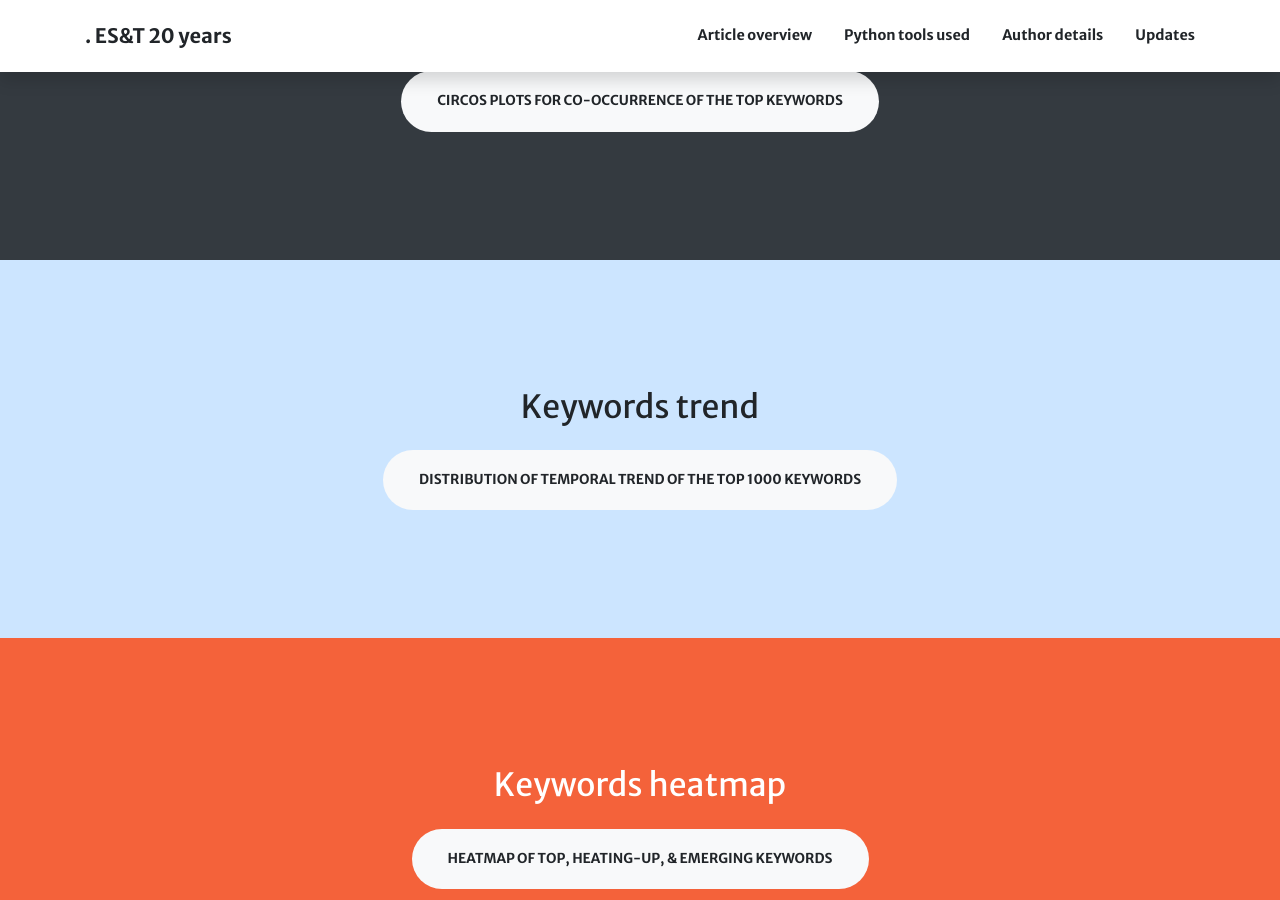
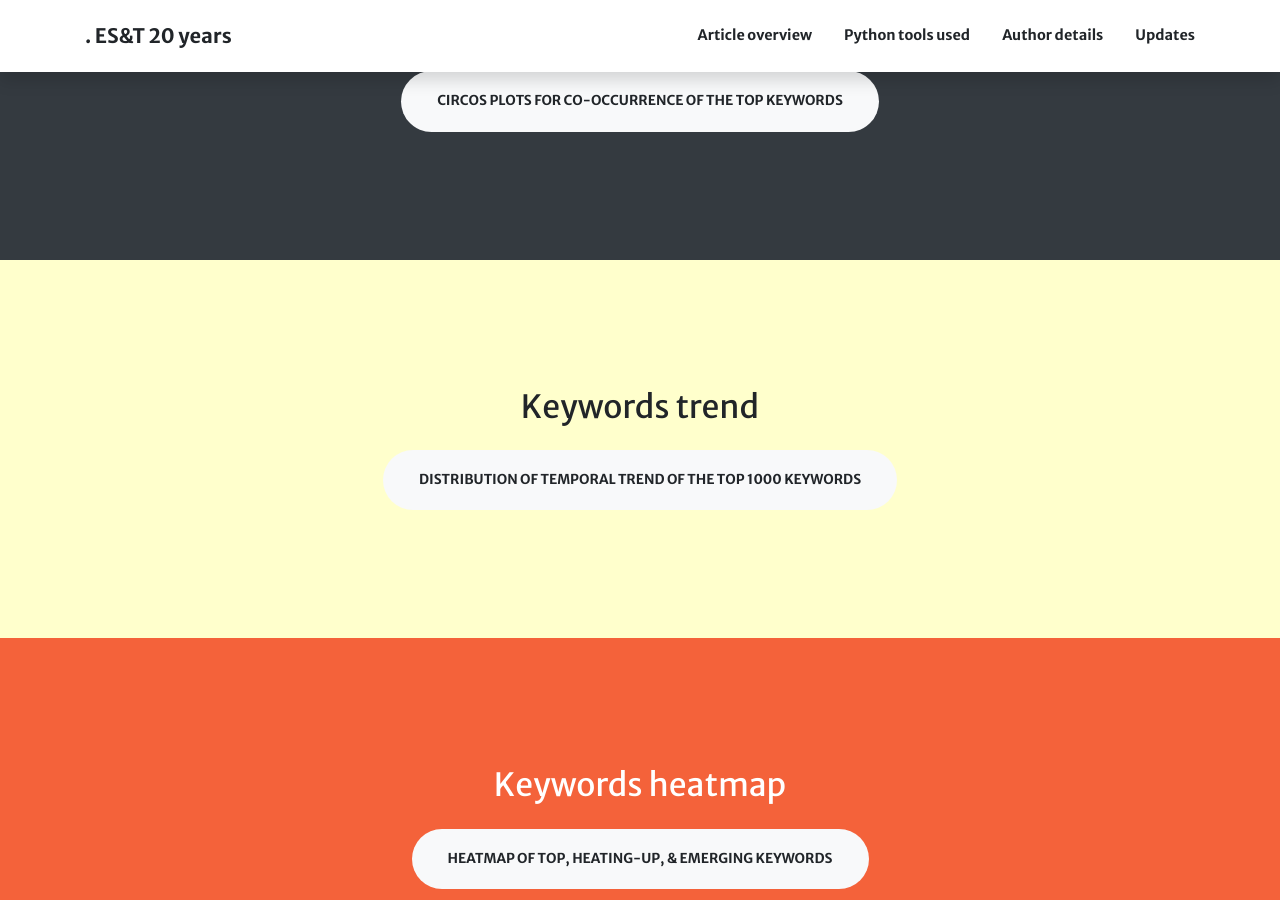
Before and after one commit to starfriend10/EST, a Jekyll site: the page built from index.md, in a window 1280 px wide and 900 px high, scrolled down 1398 px. Built offline with Jekyll 4.4.1, drawn with Linux system fonts in a browser that asks for light colours; nearby versions of some CDN libraries.

Commit message:
Update aside3.html

```diff
--- a/_includes/aside3.html
+++ b/_includes/aside3.html
@@ -1,4 +1,4 @@
-<section id="{{ section.section_id }}" class="page-section3 bg-lightblue text-black {{ section.background_style }}">
+<section id="{{ section.section_id }}" class="page-section3 bg-lightyellow text-black {{ section.background_style }}">
   <div class="container text-center">
     <h2 class="mb-4">{{ section.title }}</h2>
     {% include actions.html actions=section.actions %}
```
